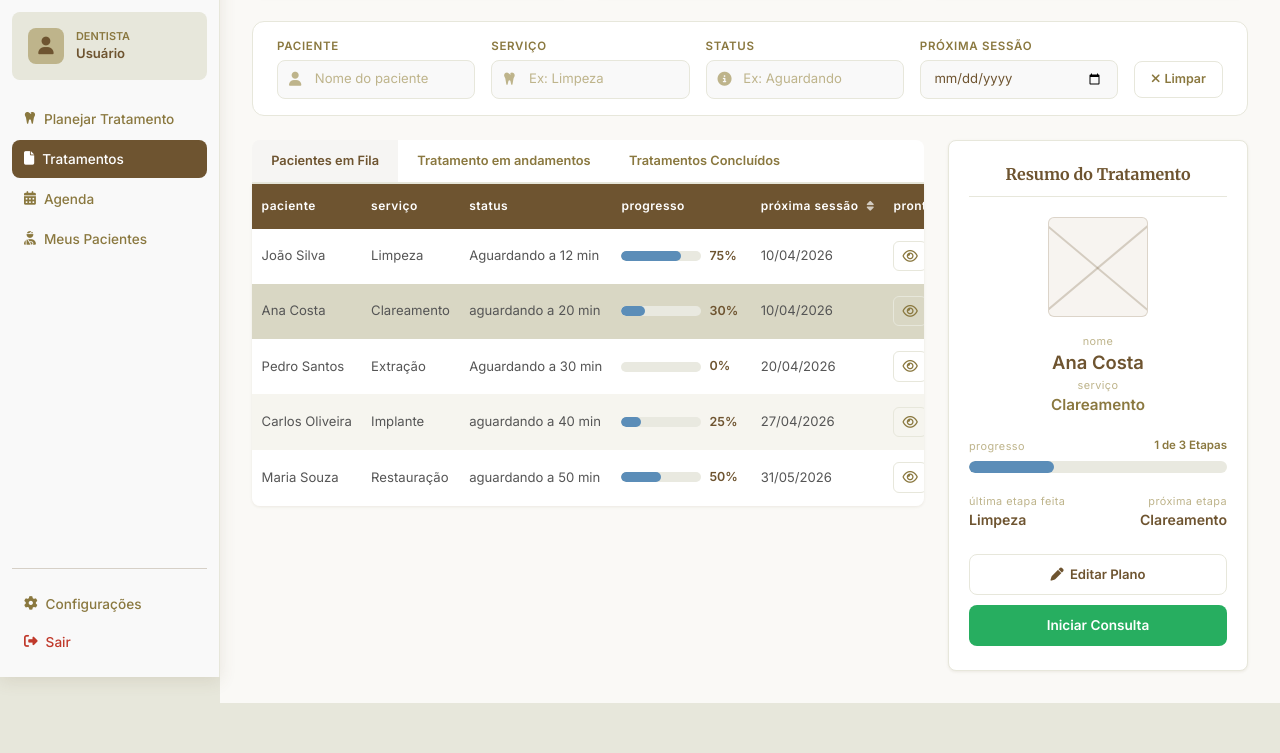
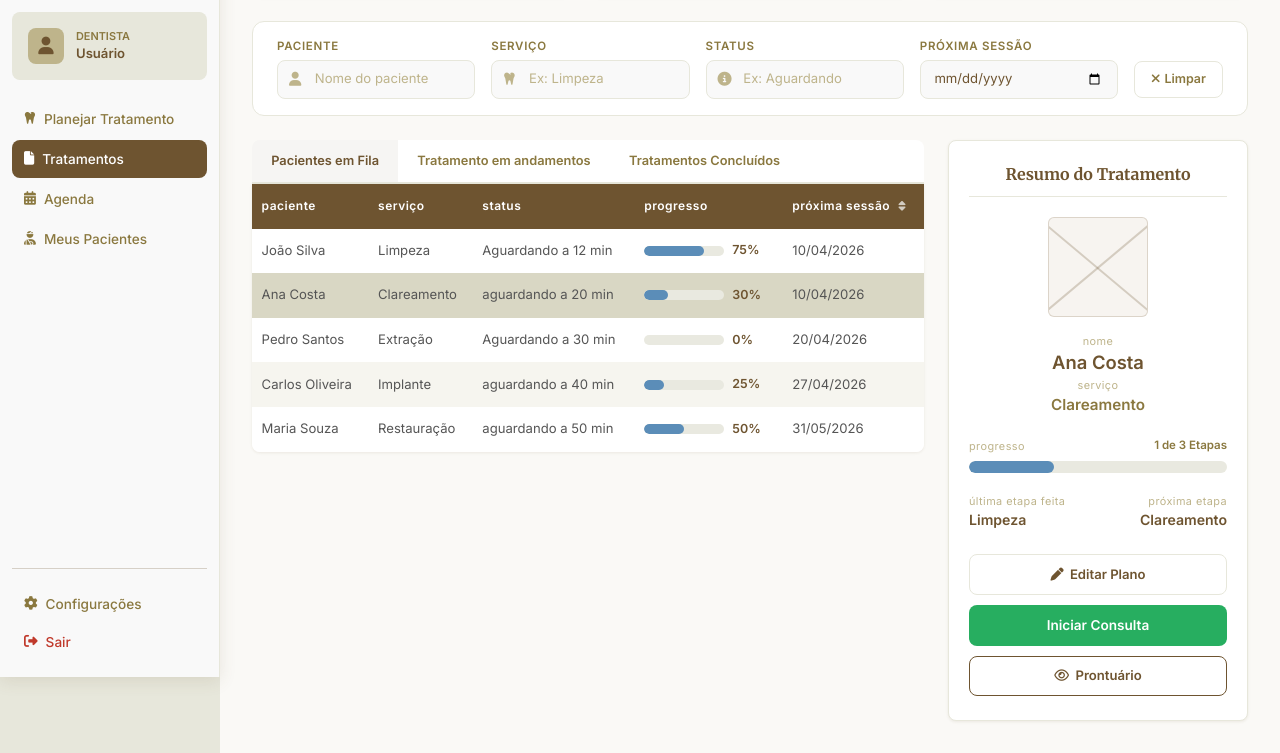
Before and after one commit to GustavoPereira26/Gestao-Clinica-Odontologica, a plain HTML site: page dentus-clinic/Frontend/dentista/tratamentos.html in a window 1280 px wide. Shown: the part 123-876 px from the top of the page. Before the commit the page ends 826 px from the top, so only its background shows below. Drawn offline with nearby package versions, Linux system fonts and the light colour scheme.

Commit message:
ajustes do botão de prontuario

```diff
--- a/dentus-clinic/Frontend/css/dentista/tratamentos.css
+++ b/dentus-clinic/Frontend/css/dentista/tratamentos.css
@@ -553,6 +553,28 @@
   background: #219a52;
   transform: translateY(-1px);
   box-shadow: 0 4px 12px rgba(39,174,96,.25);
+}
+
+.btn-resumo-prontuario {
+  display: flex;
+  align-items: center;
+  justify-content: center;
+  gap: 0.4rem;
+  width: 100%;
+  padding: 0.6rem 1rem;
+  font-size: 0.82rem;
+  font-weight: 600;
+  color: var(--c1);
+  background: transparent;
+  border: 1.5px solid var(--c1);
+  border-radius: var(--radius-md);
+  cursor: pointer;
+  transition: all var(--transition);
+}
+
+.btn-resumo-prontuario:hover {
+  background: var(--c1);
+  color: #fff;
 }
 
 /* ══════════════════════════════════
--- a/dentus-clinic/Frontend/dentista/tratamentos.html
+++ b/dentus-clinic/Frontend/dentista/tratamentos.html
@@ -150,7 +150,6 @@
                   <th>status</th>
                   <th>Progresso</th>
                   <th>Próxima Sessão <i class="fa-solid fa-sort"></i></th>
-                  <th>Prontuário</th>
                 </tr>
               </thead>
               <tbody id="tbodyTratamentos">
@@ -217,6 +216,9 @@
               </button>
               <button class="btn-resumo-iniciar" id="btnIniciarConsulta">
                 Iniciar Consulta
+              </button>
+              <button class="btn-resumo-prontuario" id="btnResumoProntuario">
+                <i class="fa-regular fa-eye"></i> Prontuário
               </button>
             </div>
 
--- a/dentus-clinic/Frontend/js/dentista/tratamentos.js
+++ b/dentus-clinic/Frontend/js/dentista/tratamentos.js
@@ -115,11 +115,6 @@ document.addEventListener("DOMContentLoaded", () => {
           </div>
         </td>
         <td data-label="Próxima Sessão">${t.proximaSessao}</td>
-        <td data-label="Prontuário">
-          <button class="btn-prontuario" title="Ver prontuário" data-idx="${i}">
-            <i class="fa-regular fa-eye"></i>
-          </button>
-        </td>
       `;
 
       tr.addEventListener("click", () => {
@@ -160,11 +155,6 @@ document.addEventListener("DOMContentLoaded", () => {
               <i class="fa-regular fa-calendar"></i>
               <span>Próxima Sessão: ${t.proximaSessao}</span>
             </div>
-          </div>
-          <div class="pcm-footer">
-            <button class="btn-prontuario-mobile" title="Ver prontuário" data-idx="${i}">
-              <i class="fa-regular fa-eye"></i> Prontuário
-            </button>
           </div>
         `;
 
@@ -789,6 +779,11 @@ document.addEventListener("DOMContentLoaded", () => {
     abrirProntuario("consulta");
   });
 
+  // Botão "Prontuário" no Resumo do Tratamento
+  document.getElementById("btnResumoProntuario").addEventListener("click", () => {
+    abrirProntuario("lista");
+  });
+
   // Voltar do Prontuário
   document.getElementById("btnVoltarProntuario").addEventListener("click", () => {
     prontuarioView.style.display = "none";
```
